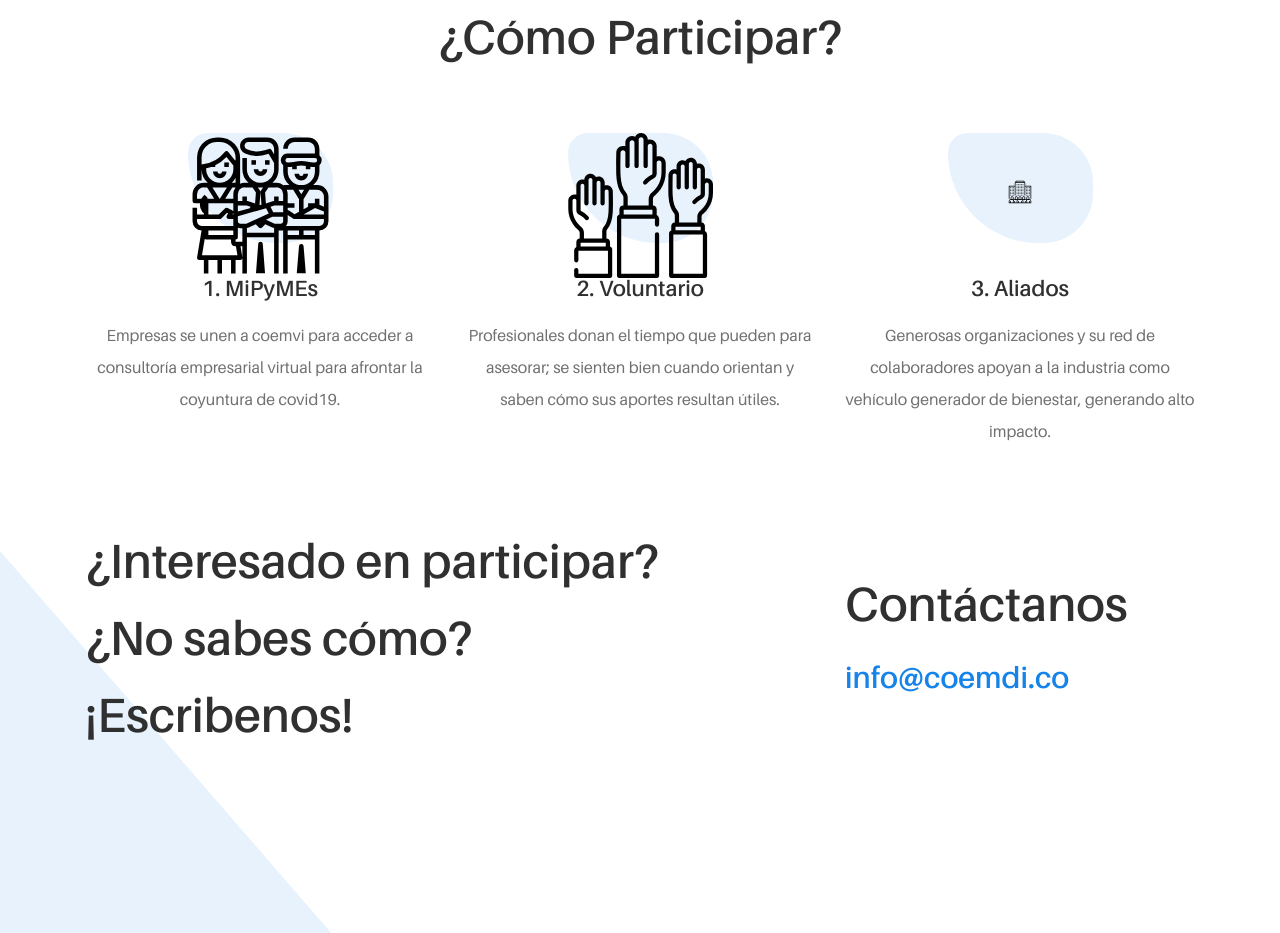
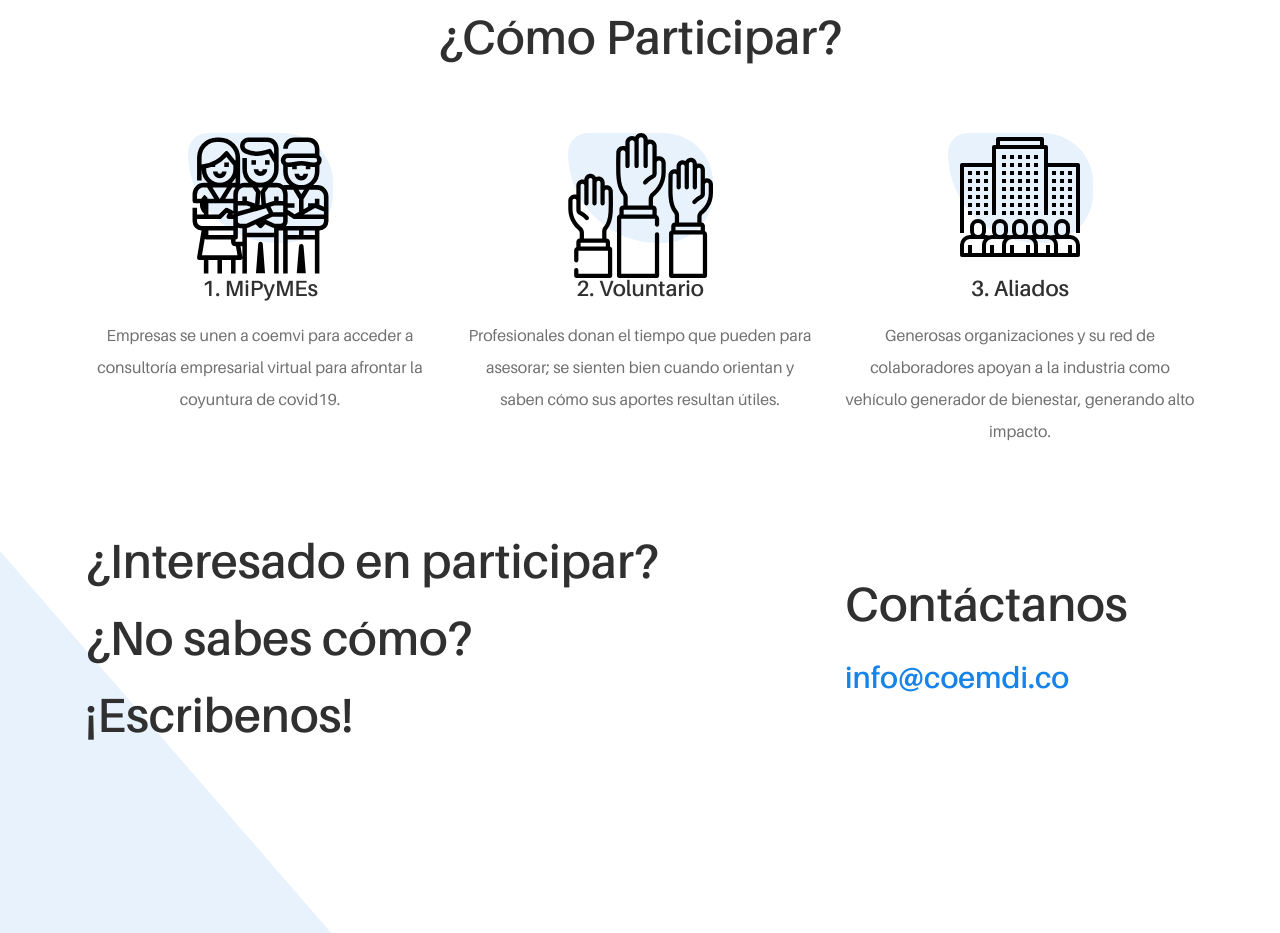
Before and after one commit to fideliodigital/consultorio, a website: page index.html in a window 1280 px wide. Shown: the part 1380-2313 px from the top of the page. Drawn offline with Linux system fonts and the light colour scheme.

Commit message:
Prueba num de pixeles

```diff
--- a/index.html
+++ b/index.html
@@ -228,7 +228,7 @@
                     <div class="single-service-area mb-80">
                         <!-- Service Icon -->
                         <div class="service-icon">
-                             <img src="./img/Index/icon3.svg" width="24px" alt="">
+                             <img src="./img/Index/icon3.svg" width="128px" alt="">
                         </div>
                         <h5>3. Aliados</h5>
                         <p>Generosas organizaciones y su red de colaboradores apoyan a la industria como vehículo generador de bienestar, generando alto impacto.</p>
```
